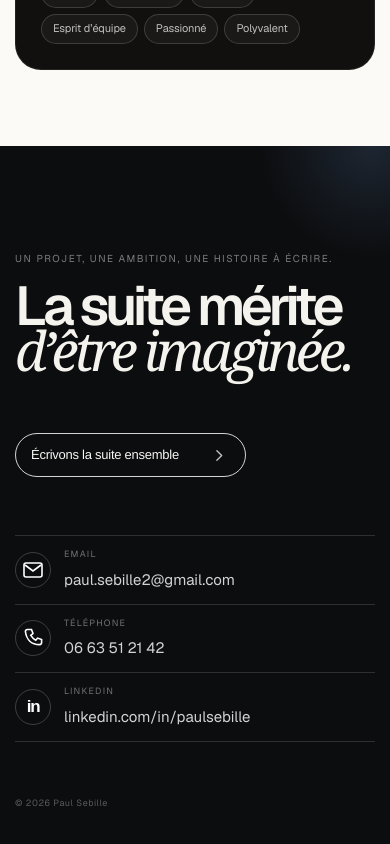
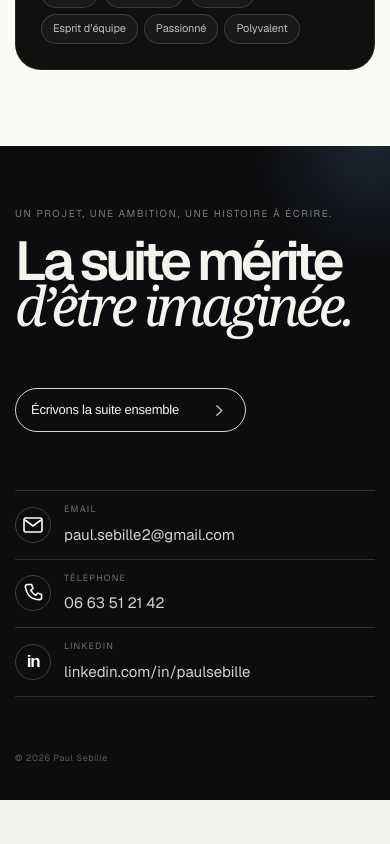
Before and after one commit to paulsebille/Portfolio, a Next.js app: page / in a window 390 px wide. Shown: the part 2632-3476 px from the top of the page. After the commit the page ends 3432 px from the top, so only its background shows below. Built offline with nearby package versions, Linux system fonts and the light colour scheme.

Commit message:
Reduce space above footer headline

```diff
--- a/app/globals.css
+++ b/app/globals.css
@@ -4394,3 +4394,10 @@ body { font-family: "Helvetica Neue", Helvetica, Arial, sans-serif; }
 @media (max-width: 640px) {
   .project-page.project-detail { padding-bottom: 20px; }
 }
+
+
+/* Reduce the dark footer's top breathing room */
+.site-footer { padding-top: 78px; }
+@media (max-width: 640px) {
+  .site-footer { padding-top: 60px; }
+}
```
